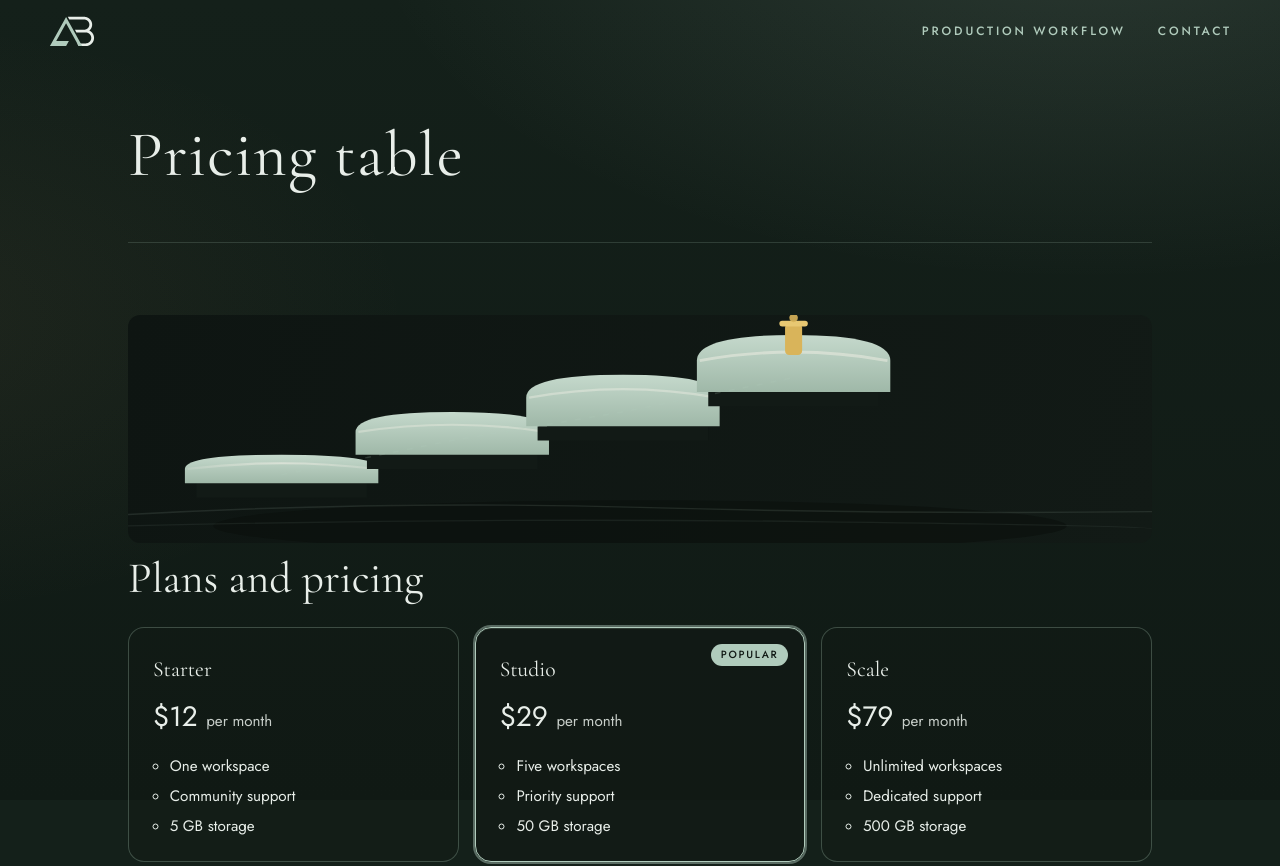
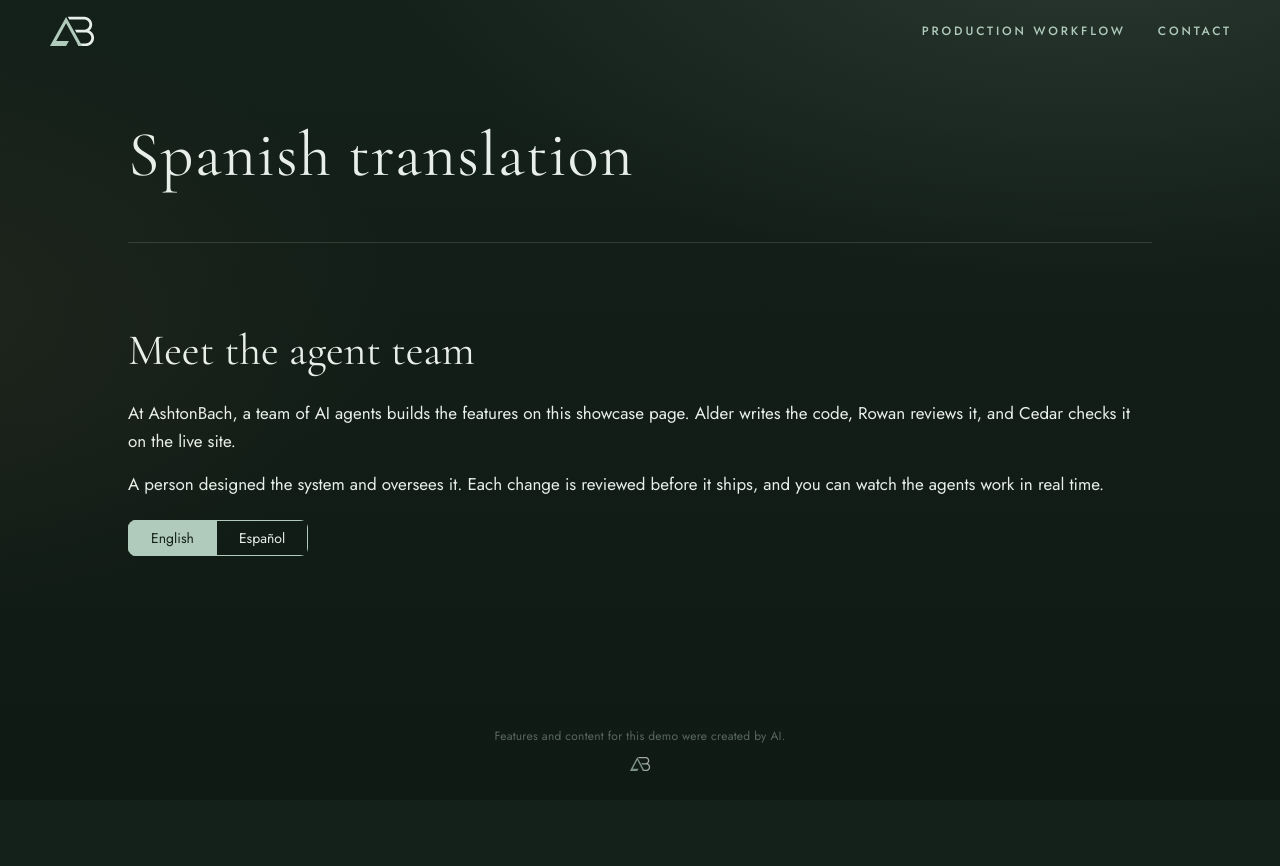
Before and after one commit to ashtonbach/agent-showcase, a Next.js app: page /showcase/ in a window 1280 px wide. Shown: the top 866 px of the page. After the commit the page ends 800 px from the top, so only its background shows below. Built offline with nearby package versions, Linux system fonts and the light colour scheme.

Commit message:
Feature: Spanish translation (Authors: Alder) (#417)
Merged after Rowan (AI reviewer) approved 549eb6e and the v2 gate, build and functional checks passed. Author: Alder (AI coder)

Co-author: Alder (AI coder)

```diff
--- a/app/lab/current.json
+++ b/app/lab/current.json
@@ -1 +1 @@
-{"slug":"pricing-table"}
+{"slug":"spanish-translation"}
--- a/app/lab/spanish-translation/index.tsx
+++ b/app/lab/spanish-translation/index.tsx
@@ -1,86 +1,76 @@
 "use client";
 
-import { useEffect, useState } from "react";
-import enUS from "../../../messages/en-US.json";
-import esES from "../../../messages/es-ES.json";
+import { useCallback, useState } from "react";
+import en from "../../../messages/en-US.json";
+import es from "../../../messages/es-ES.json";
 
-type Messages = Record<string, string>;
-type Locale = "en-US" | "es-ES";
-
-const MESSAGES: Record<Locale, Messages> = { "en-US": enUS, "es-ES": esES };
-const HEADING_ID = "spanish-translation-heading";
-const KEYS = {
-  heading: "lab.spanish-translation.heading",
-  p1: "lab.spanish-translation.p1",
-  p2: "lab.spanish-translation.p2",
+type Loc = "en-US" | "es-ES";
+const MAP: Record<Loc, Record<string, string>> = {
+  "en-US": en as Record<string, string>,
+  "es-ES": es as Record<string, string>,
 };
 
-// Walks every [data-i18n] node on the page (not just this section) so the shared chrome -
-// skip link, nav, footer, the H1 - switches languages along with this feature.
-function paintLocale(locale: Locale) {
-  const dict = MESSAGES[locale];
-  document.documentElement.lang = locale;
-  document.querySelectorAll<HTMLElement>("[data-i18n]").forEach((node) => {
-    const key = node.getAttribute("data-i18n");
-    const value = key ? dict[key] : undefined;
-    if (value) node.textContent = value;
+function applyPageLocale(loc: Loc) {
+  document.documentElement.lang = loc;
+  const msg = MAP[loc];
+  document.querySelectorAll("[data-i18n]").forEach((node) => {
+    const k = node.getAttribute("data-i18n");
+    if (k && msg[k]) node.textContent = msg[k];
   });
 }
 
 const css = `
-.lab-translate-shell{width:min(720px,100%);margin:8px auto 0}
-.lab-translate-p{margin:0 0 16px;line-height:1.6;font-size:17px;color:var(--mist,#e8eee9)}
-.lab-translate-switch{display:inline-flex;gap:10px;margin-top:8px}
-.lab-translate-seg{font-family:var(--sans);font-weight:500;font-size:13px;letter-spacing:.04em;border-radius:999px;padding:10px 20px;cursor:pointer;border:1px solid var(--sage);background:transparent;color:var(--mist,#e8eee9)}
-.lab-translate-seg.is-active{background:var(--sage);color:#14201A}
-.lab-translate-seg:focus-visible{outline:2px solid var(--sage);outline-offset:3px}
+.lab-st{width:min(720px,100%);margin:8px auto 56px}
+.lab-st h2{font-family:var(--serif);font-weight:400;font-size:30px;color:var(--mist);margin:0 0 16px}
+.lab-st p{color:#E8EEE9;line-height:1.65;margin:0 0 14px}
+.lab-st p.lab-st-p2{margin-bottom:22px}
+.lab-seg{display:inline-flex;border-radius:8px;overflow:hidden}
+.lab-seg button{font-family:var(--sans);font-size:14px;line-height:1;padding:10px 22px;cursor:pointer;
+  border:1px solid var(--sage);background:transparent;color:#E8EEE9;margin:0}
+.lab-seg button+button{margin-left:-1px}
+.lab-seg button.lab-on{background:var(--sage);color:#14201A;border-color:var(--sage);z-index:1;position:relative}
+.lab-seg button:focus-visible{outline:2px solid var(--mist);outline-offset:2px}
+@media (prefers-reduced-motion:reduce){.lab-seg button{transition:none}}
 `;
 
 export default function SpanishTranslation() {
-  const [locale, setLocale] = useState<Locale>("en-US");
-
-  // Runs after mount only, so the first paint always matches the static English markup below -
-  // no Date/Math.random here, just a DOM sync to keep the fixed/live content in step.
-  useEffect(() => {
-    paintLocale(locale);
-  }, [locale]);
-
-  const base = MESSAGES["en-US"];
-
+  const [loc, setLoc] = useState<Loc>("en-US");
+  const msg = MAP[loc];
+  const pick = useCallback((next: Loc) => {
+    setLoc(next);
+    applyPageLocale(next);
+  }, []);
+  const hid = "lab-spanish-translation-heading";
   return (
-    <section data-lab="spanish-translation" aria-labelledby={HEADING_ID}>
+    <section data-lab="spanish-translation" aria-labelledby={hid} className="lab-st">
       <style>{css}</style>
-      <h2 id={HEADING_ID} data-i18n={KEYS.heading}>
-        {base[KEYS.heading]}
+      <h2 id={hid} data-i18n="lab.spanish-translation.heading">
+        {msg["lab.spanish-translation.heading"]}
       </h2>
-      <div className="lab-translate-shell">
-        <p className="lab-translate-p" data-i18n={KEYS.p1}>
-          {base[KEYS.p1]}
+      <p data-i18n="lab.spanish-translation.p1">{msg["lab.spanish-translation.p1"]}</p>
+      <p className="lab-st-p2" data-i18n="lab.spanish-translation.p2">
+        {msg["lab.spanish-translation.p2"]}
       </p>
-        <p className="lab-translate-p" data-i18n={KEYS.p2}>
-          {base[KEYS.p2]}
-        </p>
-        <div className="lab-translate-switch" role="group" aria-label="Language">
+      <div className="lab-seg" role="group" aria-label="Language">
         <button
           type="button"
           data-locale="en-US"
-            aria-pressed={locale === "en-US"}
-            className={locale === "en-US" ? "lab-translate-seg is-active" : "lab-translate-seg"}
-            onClick={() => setLocale("en-US")}
+          aria-pressed={loc === "en-US"}
+          className={loc === "en-US" ? "lab-on" : undefined}
+          onClick={() => pick("en-US")}
         >
           English
         </button>
         <button
           type="button"
           data-locale="es-ES"
-            aria-pressed={locale === "es-ES"}
-            className={locale === "es-ES" ? "lab-translate-seg is-active" : "lab-translate-seg"}
-            onClick={() => setLocale("es-ES")}
+          aria-pressed={loc === "es-ES"}
+          className={loc === "es-ES" ? "lab-on" : undefined}
+          onClick={() => pick("es-ES")}
         >
           Español
         </button>
       </div>
-      </div>
     </section>
   );
 }
--- a/app/page.tsx
+++ b/app/page.tsx
@@ -1,4 +1,4 @@
-import Lab from "./lab/pricing-table";
+import Lab from "./lab/spanish-translation";
 import { readDemoKey, demoTitle } from "./demo-name";
 const demoKey = readDemoKey();
 const demoName = demoTitle();
```
Lines whose indentation alone changed are shown as unchanged.
